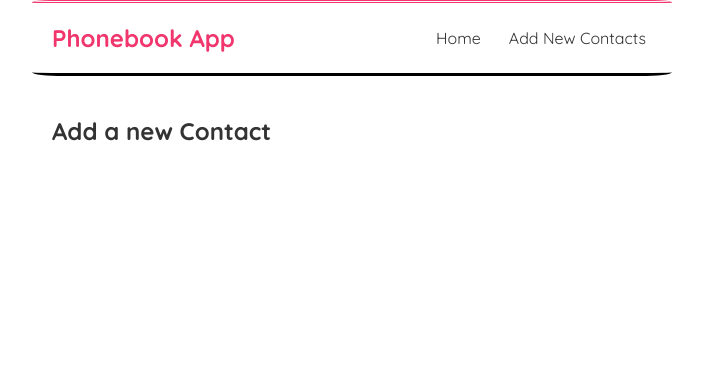
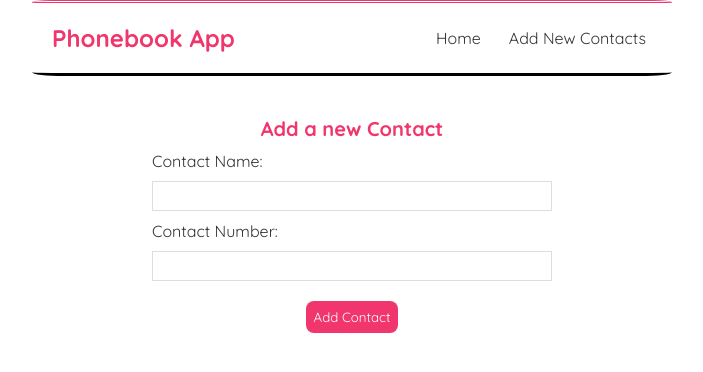
Before and after one commit to LanCheeOnn/phone-book, a React (Create React App) app: page /addcontacts in a window 1280 px wide. Shown: the top 372 px of the page, without its empty margins (288-991 px from the left). Built offline with nearby package versions, Linux system fonts and the light colour scheme.

Commit message:
Implemented form for adding contacts

```diff
--- a/src/AddContacts.js
+++ b/src/AddContacts.js
@@ -1,7 +1,29 @@
+import { useState } from "react";
+
 const AddContacts = () => {
+  const [name, setName] = useState('');
+  const [number, setNumber] = useState('');
+
   return (
     <div className="AddContacts">
       <h2>Add a new Contact</h2>
+      <form>
+        <label>Contact Name: </label>
+        <input
+          type="text"
+          required
+          value={name}
+          onChange={(e) => setName(e.target.value)}
+        />
+        <label>Contact Number: </label>
+        <input
+          type="text"
+          required
+          value={number}
+          onChange={(e) => setNumber(e.target.value)}
+        />
+        <button>Add Contact</button>
+      </form>
     </div>
   );
 }
--- a/src/index.css
+++ b/src/index.css
@@ -73,3 +73,36 @@
   display: flex;
   justify-content: right;
 }
+
+/* Create a new contact form */
+.AddContacts {
+  max-width: 400px;
+  margin: 0 auto;
+  text-align: center;
+}
+.AddContacts label {
+  text-align: left;
+  display: block;
+}
+.AddContacts h2 {
+  font-size: 20px;
+  color: #f1356d;
+  margin-bottom: 10px;
+}
+.AddContacts input, .AddContacts textarea, .AddContacts select {
+  width: 100%;
+  padding: 6px 10px;
+  margin: 10px 0;
+  border: 1px solid #ddd;
+  box-sizing: border-box;
+  display: block;
+}
+.AddContacts button {
+  background: #f1356d;
+  color: #fff;
+  border: 0;
+  padding: 8px;
+  border-radius: 8px;
+  cursor: pointer;
+  margin-top: 10px;
+}
```
